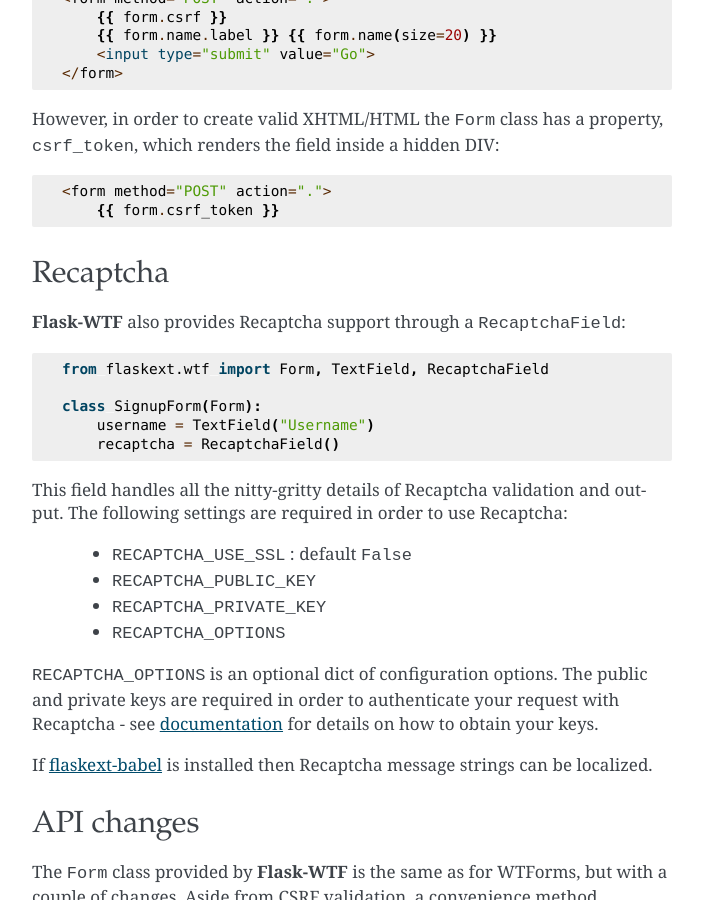
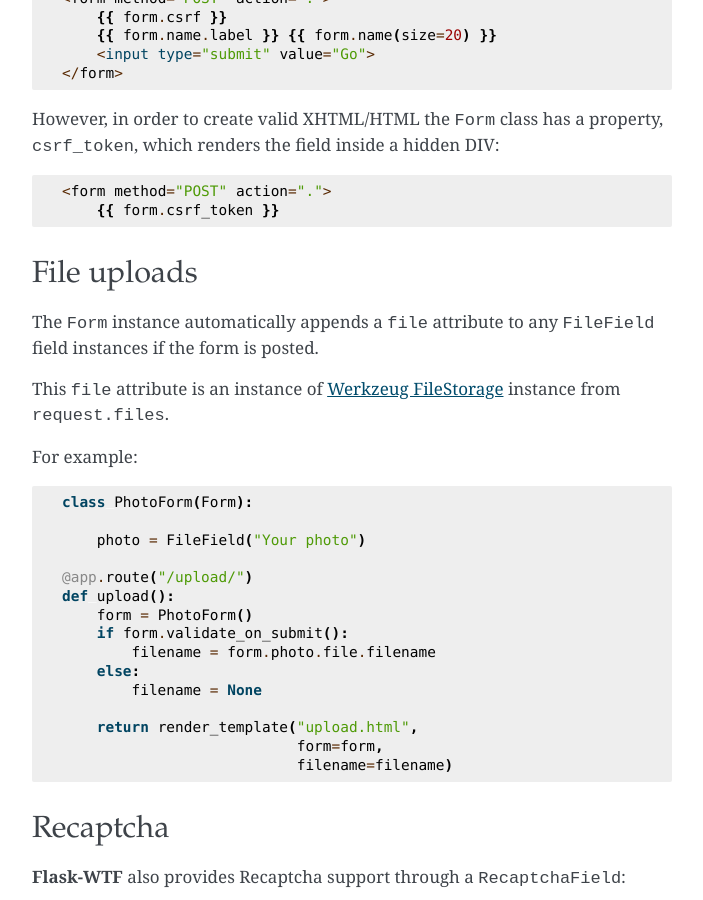
Before and after one commit to greatuber/flask-wtf, a Sphinx documentation site: the page built from docs/index.rst, in a window 1280 px wide and 900 px high, scrolled down 1644 px. Shown: the whole window, without its empty margins (288-991 px from the left). Built offline with Sphinx 7.4.7, drawn with Linux system fonts in a browser that asks for light colours.

Commit message:
docs update for 0.2

```diff
--- a/docs/conf.py
+++ b/docs/conf.py
@@ -45,9 +45,9 @@ copyright = u'2010, Dan Jacob'
 # built documents.
 #
 # The short X.Y version.
-version = '0.1'
+version = '0.2'
 # The full version, including alpha/beta/rc tags.
-release = '0.1'
+release = '0.2'
 
 # The language for content autogenerated by Sphinx. Refer to documentation
 # for a list of supported languages.
--- a/docs/index.rst
+++ b/docs/index.rst
@@ -78,6 +78,31 @@ inside a hidden DIV::
     <form method="POST" action=".">
         {{ form.csrf_token }}
 
+File uploads
+------------
+
+The ``Form`` instance automatically appends a ``file`` attribute to any ``FileField`` field instances if the form is posted.
+
+This ``file`` attribute is an instance of `Werkzeug FileStorage <http://werkzeug.pocoo.org/documentation/0.5.1/datastructures.html#werkzeug.FileStorage>`_ instance from ``request.files``.
+
+For example::
+
+    class PhotoForm(Form):
+
+        photo = FileField("Your photo")
+
+    @app.route("/upload/")
+    def upload():
+        form = PhotoForm()
+        if form.validate_on_submit():
+            filename = form.photo.file.filename
+        else:
+            filename = None
+
+        return render_template("upload.html",
+                               form=form,
+                               filename=filename)
+
 Recaptcha
 ---------
 
--- a/setup.py
+++ b/setup.py
@@ -18,7 +18,7 @@ from setuptools import setup
 
 setup(
     name='Flask-WTF',
-    version='0.1.2',
+    version='0.2',
     url='http://bitbucket.org/danjac/flask-wtf',
     license='BSD',
     author='Dan Jacob',
```
